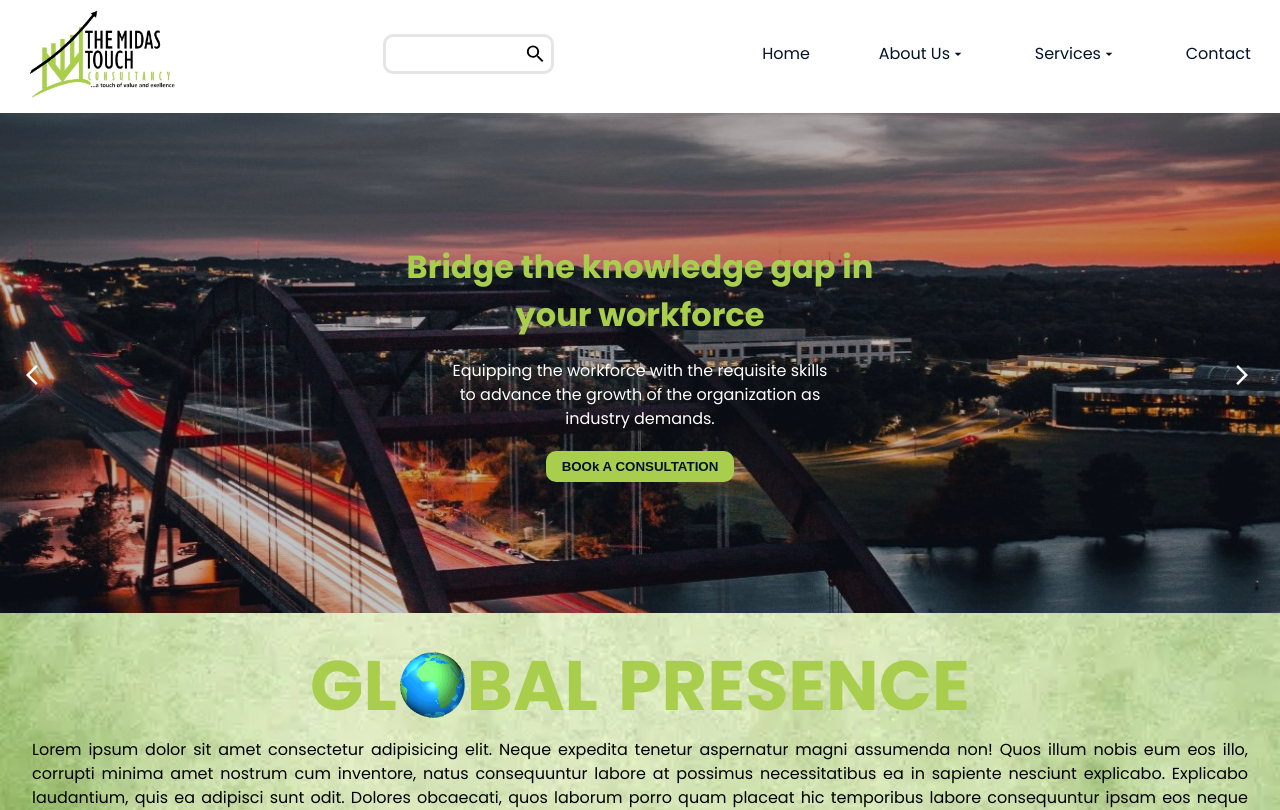
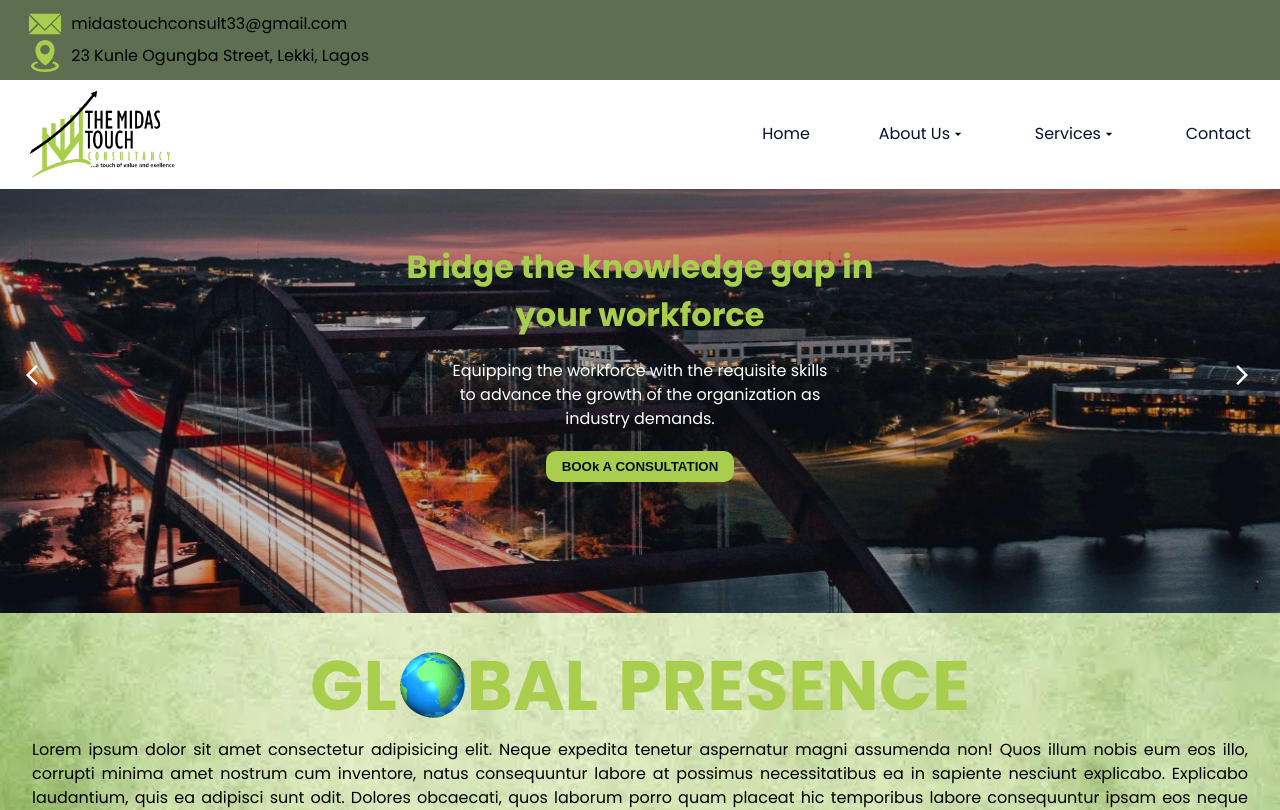
Before and after one commit to emmanuel4365/midas-touch, a React (Vite) app in the folder client/: page / in a window 1280 px wide. Shown: the top 810 px of the page. Built offline with nearby package versions, Linux system fonts and the light colour scheme.

Commit message:
created top-address-bar

```diff
--- a/client/src/components/NavBar.jsx
+++ b/client/src/components/NavBar.jsx
@@ -1,25 +1,36 @@
 import { Link } from "react-router-dom";
 import LinksBar from "./LinksBar";
 import midasLogo from "../assets/midas-touch-logo.png";
-import SearchBar from "./SearchBar";
 import { MdFormatAlignJustify } from "react-icons/md";
+import addressIcon from "../assets/address-icon.svg";
+import emailIcon from "../assets/email-icon.svg";
+// import SearchBar from "./SearchBar";
 
 const NavBar = () => {
   return (
     <nav className="navbar">
+      <div className="top-address-bar">
+        <div className="top-address-center">
+          <div className="top-address-contact email">
+            <img src={emailIcon} alt="" />
+            <span>midastouchconsult33@gmail.com</span>
+          </div>
+          <div className="top-address-contact address">
+            <img src={addressIcon} alt="" />
+            <span>23 Kunle Ogungba Street, Lekki, Lagos</span>
+          </div>
+        </div>
+      </div>
       <div className="logo-links-center">
         <div className="midas-logo-container">
           <Link to="/">
             <img src={midasLogo} alt="midas logo" className="midas-logo" />
           </Link>
         </div>
-        <SearchBar />
+        {/* <SearchBar /> */}
         <LinksBar />
         <MdFormatAlignJustify className="justify-icon" cursor="pointer" />
-        {/* <div className="search">Search</div> */}
-        {/* <CartAndUser /> */}
       </div>
-      {/* <ProductsLinksBar /> */}
     </nav>
   );
 };
--- a/client/src/index.css
+++ b/client/src/index.css
@@ -96,9 +96,36 @@ header {
   /* max-width: 1450px; */
   background-color: var(--clr-background-white);
   display: flex;
+  flex-direction: column;
   align-items: center;
   justify-content: center;
   /* flex-direction: row; */
+}
+
+.top-address-bar {
+  width: 100%;
+  height: 80px;
+  display: flex;
+  align-items: center;
+  justify-content: center;
+  background-color: #5d6e51;
+}
+
+.top-address-center {
+  width: 97%;
+  max-width: 1500px;
+  padding: 10px;
+  display: flex;
+  flex-direction: column;
+  align-items: flex-start;
+  justify-content: center;
+}
+
+.top-address-contact {
+  display: flex;
+  align-items: center;
+  justify-content: flex-start;
+  gap: 10px;
 }
 
 .logo-links-center {
```
